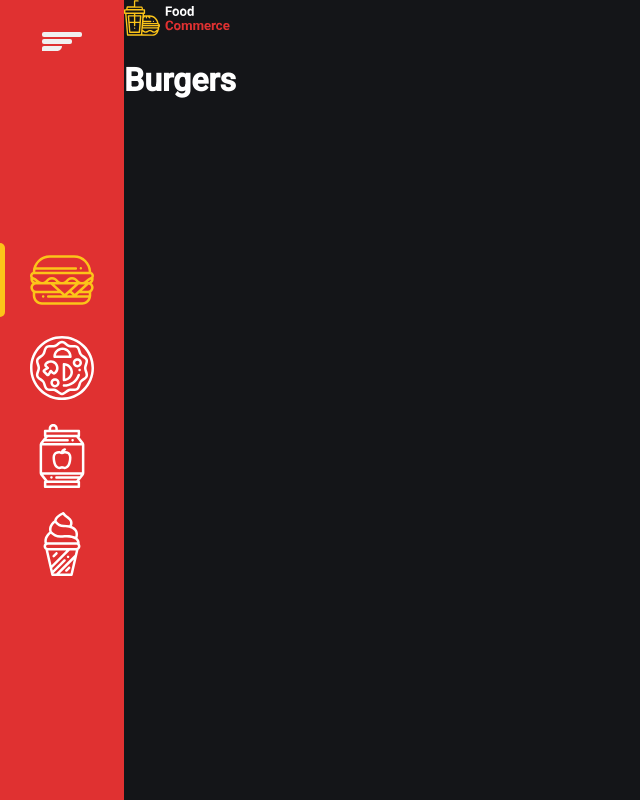
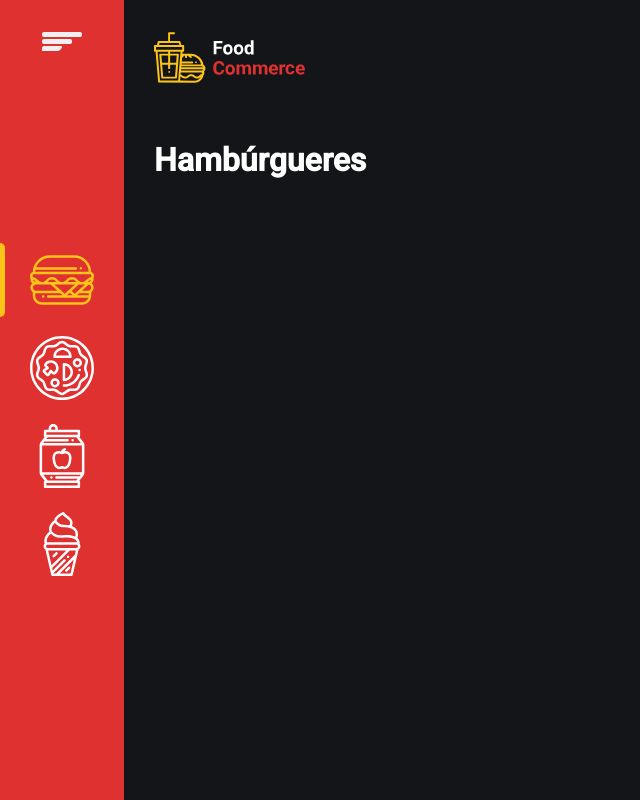
Before and after one commit to Nadilson-IFPE/food_commerce, a React (Create React App) app: page / in a window 1280 px wide. Shown: the whole page, without its empty margins (0-640 px from the left). Built offline with nearby package versions, Linux system fonts and the light colour scheme.

Commit message:
Ajustes no logotipo

```diff
--- a/src/pages/Main/Burgers/index.tsx
+++ b/src/pages/Main/Burgers/index.tsx
@@ -1,3 +1,3 @@
 export default function Burgers() {
-  return <h1>Burgers</h1>
+  return <h1>Hambúrgueres</h1>
 }
--- a/src/pages/Main/styles.ts
+++ b/src/pages/Main/styles.ts
@@ -1,9 +1,31 @@
 import styled from 'styled-components'
 
-export const Container = styled.div`
-  text-align: center;
+export const Container = styled.main`
   width: 100%;
   min-height: 100vh;
 
   display: flex;
+
+  > section {
+    flex: 1;
+    width: 100%;
+    height: 100vh;
+    overflow-y: auto;
+    padding: 2rem 1.875rem;
+
+    img {
+      width: 10rem;
+      margin-bottom: 2rem;
+    }
+
+    @media (max-width: 720px) {
+      display: flex;
+      flex-direction: column;
+      padding-bottom: 8rem;
+
+      img {
+        align-self: center;
+      }
+    }
+  }
 `
```
Also changed, not shown: 1 other file (tests, documents, lock files or other folders).
